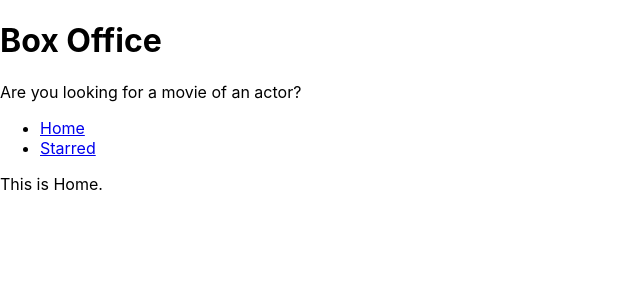
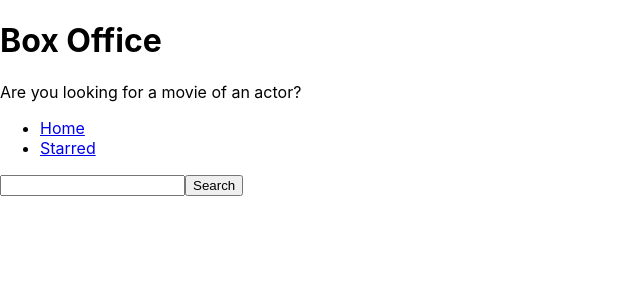
Before and after one commit to kritikas726/box-office, a React (Create React App) app: page / in a window 1280 px wide. Shown: the top 300 px of the page, without its empty margins (0-640 px from the left). Built offline with nearby package versions, Linux system fonts and the light colour scheme.

Commit message:
created input and fetch results from tv maze api

```diff
--- a/src/Pages.js/Home.js
+++ b/src/Pages.js/Home.js
@@ -1,8 +1,35 @@
-import React from 'react';
+import React, { useState } from 'react';
 import MainPageLayout from '../Components/MainPageLayout';
 
 const Home = () => {
-  return <MainPageLayout>This is Home.</MainPageLayout>;
+  const [input, setInput] = useState('');
+  const onInputChange = ev => {
+    setInput(ev.target.value);
+  };
+  const onSearch = () => {
+    // https://api.tvmaze.com/search/shows?q=girls
+    fetch(`https://api.tvmaze.com/search/shows?q=${input}`)
+      .then(response => response.json())
+      .then(result => console.log(result));
+  };
+  const onKeyDown = ev => {
+    if (ev.keyCode === 13) {
+      onSearch();
+    }
+  };
+  return (
+    <MainPageLayout>
+      <input
+        type="text"
+        onChange={onInputChange}
+        value={input}
+        onKeyDown={onKeyDown}
+      />
+      <button type="button" onClick={onSearch}>
+        Search
+      </button>
+    </MainPageLayout>
+  );
 };
 
 export default Home;
```
Also changed, not shown: 1 other file (tests, documents, lock files or other folders).
